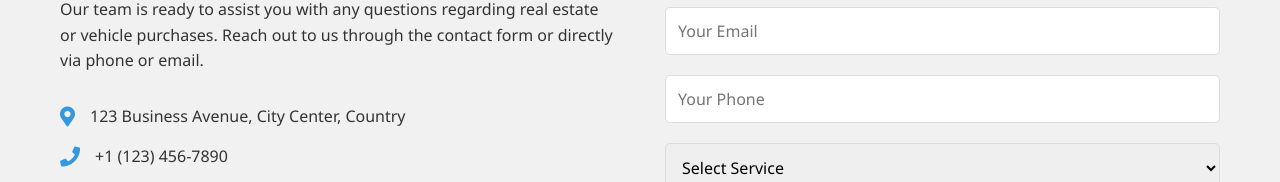
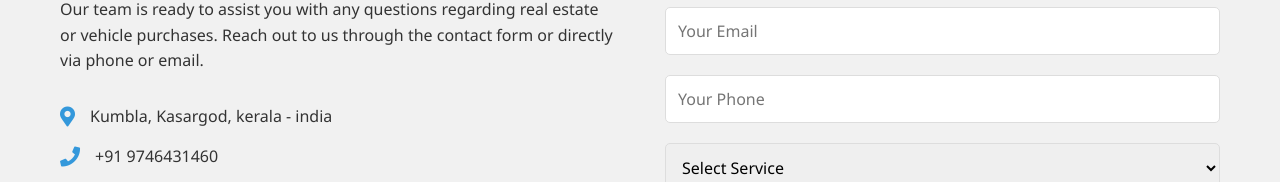
Before and after one commit to issadigitalservices/abadconsultancy, a plain HTML site: page index.html in a window 1280 px wide. Shown: the part 2108-2290 px from the top of the page. Drawn offline with Linux system fonts and the light colour scheme; a web font is replaced by a local one.

Commit message:
Updated code with [describe changes]

```diff
--- a/index.html
+++ b/index.html
@@ -401,11 +401,11 @@
                     <div class="contact-details">
                         <div>
                             <i class="fas fa-map-marker-alt"></i>
-                            <span>123 Business Avenue, City Center, Country</span>
+                            <span>Kumbla, Kasargod, kerala - india</span>
                         </div>
                         <div>
                             <i class="fas fa-phone"></i>
-                            <span>+1 (123) 456-7890</span>
+                            <span>+91 9746431460</span>
                         </div>
                         <div>
                             <i class="fas fa-envelope"></i>
```
